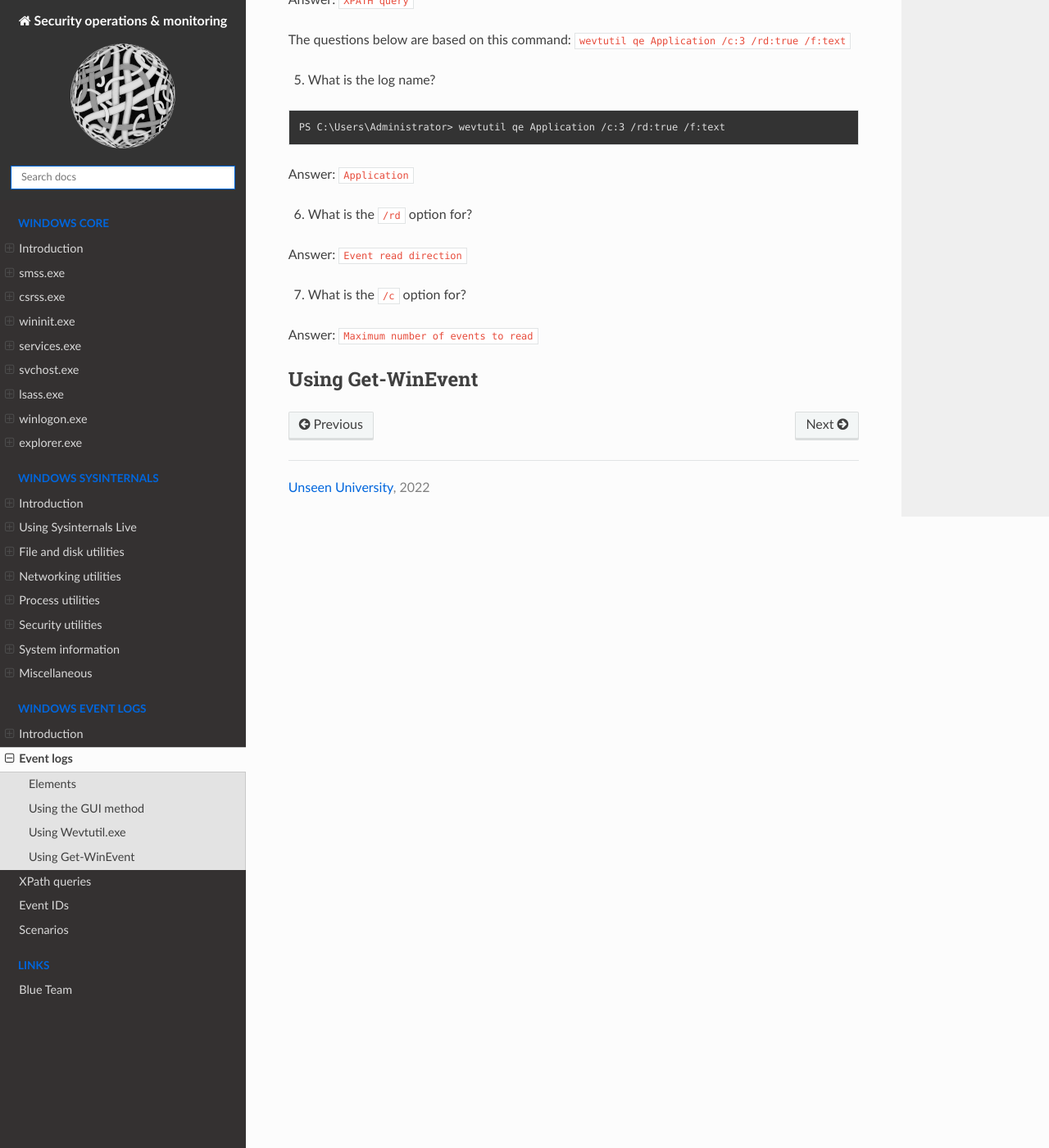
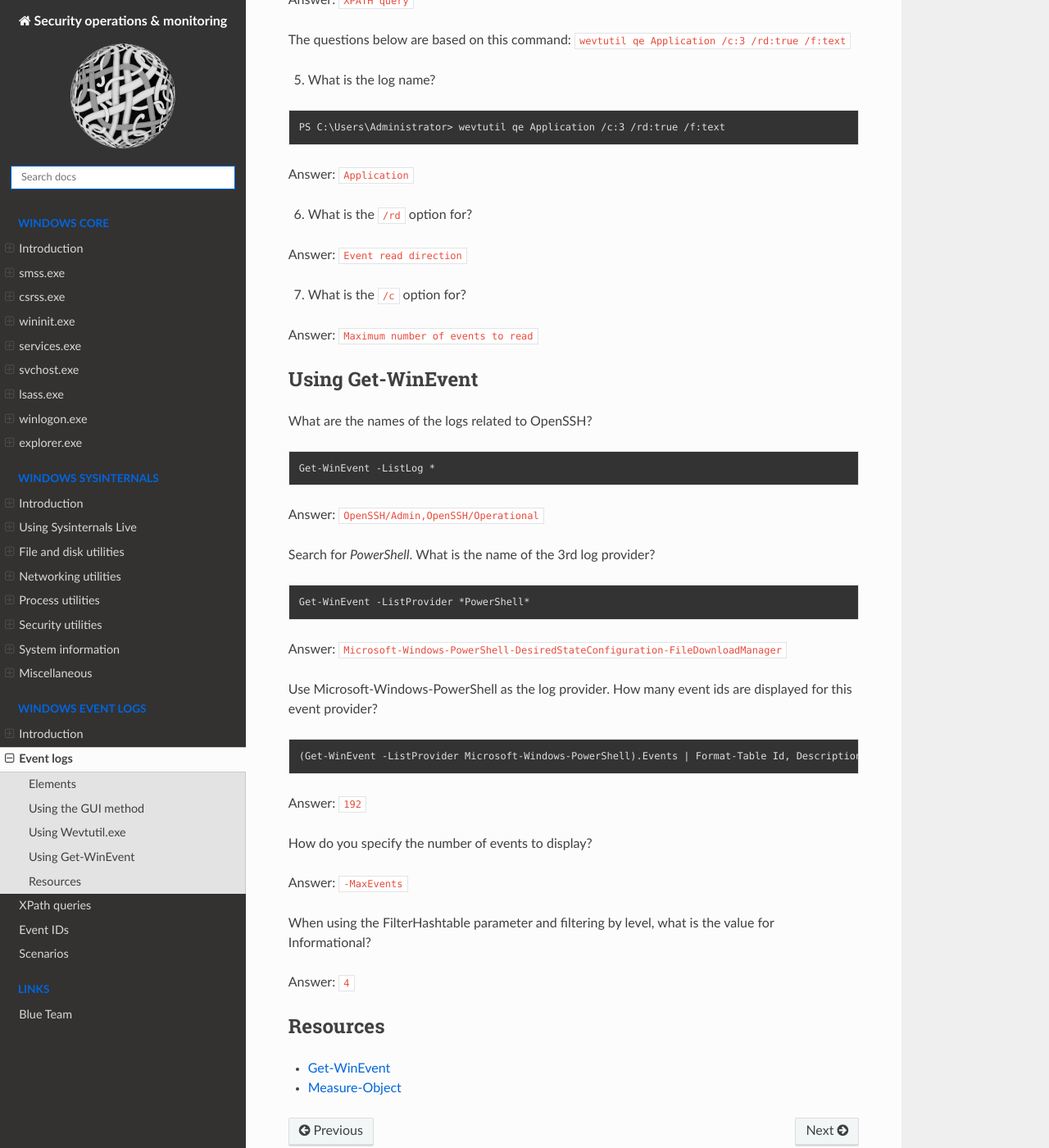
Before and after one commit to tymyrddin/blue-edr, a Sphinx documentation site: the page built from source/docs/wlogs/events.md, in a window 1280 px wide and 1400 px high, scrolled down 4150 px. Shown: the whole window at 82% size. Built offline with Sphinx 7.4.7 and the Read the Docs theme 2.0.0, drawn with Linux system fonts in a browser that asks for light colours.

Commit message:
Event logs

```diff
--- a/source/docs/wlogs/events.md
+++ b/source/docs/wlogs/events.md
@@ -102,5 +102,35 @@
 
 Answer: `Maximum number of events to read`
 
+## Using Get-WinEvent
 
-## Using Get-WinEvent
+What are the names of the logs related to OpenSSH?
+
+    Get-WinEvent -ListLog *
+
+Answer: `OpenSSH/Admin,OpenSSH/Operational`
+
+Search for *PowerShell*. What is the name of the 3rd log provider?
+
+    Get-WinEvent -ListProvider *PowerShell*
+
+Answer: `Microsoft-Windows-PowerShell-DesiredStateConfiguration-FileDownloadManager`
+
+Use Microsoft-Windows-PowerShell as the log provider. How many event ids are displayed for this event provider?
+
+    (Get-WinEvent -ListProvider Microsoft-Windows-PowerShell).Events | Format-Table Id, Description
+
+Answer: `192`
+
+How do you specify the number of events to display?
+
+Answer: `-MaxEvents`
+
+When using the FilterHashtable parameter and filtering by level, what is the value for Informational?
+
+Answer: `4`
+
+## Resources
+
+* [Get-WinEvent](https://learn.microsoft.com/en-us/powershell/module/microsoft.powershell.diagnostics/Get-WinEvent?view=powershell-7.3&viewFallbackFrom=powershell-7.1)
+* [Measure-Object](https://learn.microsoft.com/en-us/powershell/module/microsoft.powershell.utility/measure-object?view=powershell-7.2)
```
Also changed, not shown: source/docs/wlogs/xpath.md (+31 -0 lines).
